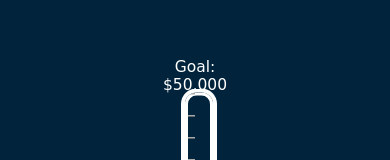
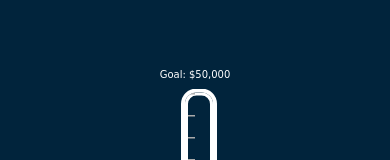
Before and after one commit to logitstack/fundraiser-thermometer, a plain HTML site: page ThermDisplayReal.html in a window 390 px wide. Shown: the part 192-352 px from the top of the page. Drawn offline with Linux system fonts and the light colour scheme; a web font is replaced by a local one.

Commit message:
Update goal responsive no wrap

```diff
--- a/ThermDisplayReal.html
+++ b/ThermDisplayReal.html
@@ -54,13 +54,17 @@
 
         .goal {
   position: absolute;
-            top: -70px;
-            width: 100%;
+  top: 0;
+  left: 50%;
+  transform: translate(-50%, calc(-100% - 24px)); /* keep label above thermometer */
+  width: auto;
   text-align: center;
   font-weight: 400;
-            font-size: 31px;
+  font-size: clamp(20px, 3vw, 31px);
   color: #fff;
   font-family: "Moontime", cursive, Arial, sans-serif;
+  white-space: nowrap; /* prevent wrapping for 6-figure goals */
+  pointer-events: none; /* don't block clicks */
 }
 
         .thermometer {
```
Lines whose indentation alone changed are shown as unchanged.
